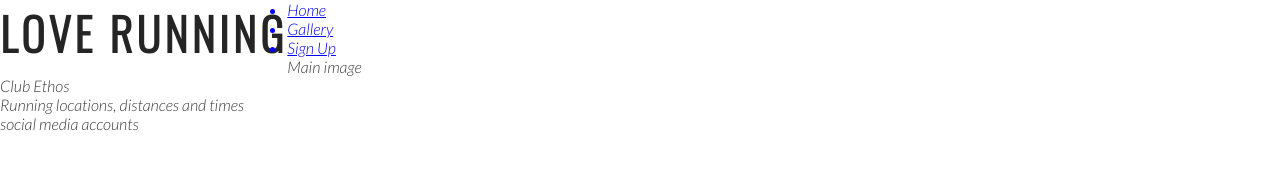
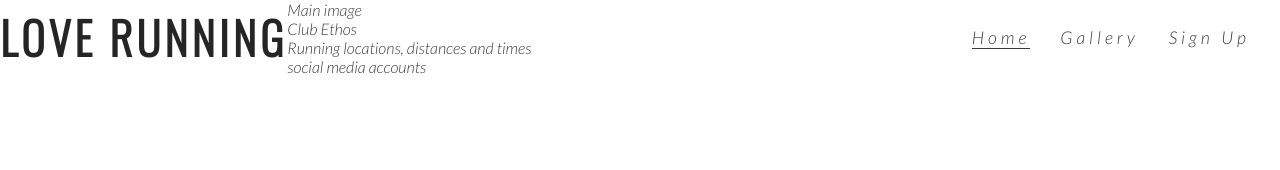
Before and after one commit to Steven192811/Love-Running, a plain HTML site: page index.html in a window 1280 px wide. Drawn offline with nearby package versions, Linux system fonts and the light colour scheme.

Commit message:
Style navigation links

```diff
--- a/assets/css/style.css
+++ b/assets/css/style.css
@@ -24,6 +24,33 @@ h1,h2 {
     float: left;
     font-size: 280%;
 }
-header {
-    color:blue;
+
+/*navigation links */
+
+#menu{
+ font-size: 110%;
+ letter-spacing: 4px;
 }
+
+#menu,#logo{
+    line-height: 75px;
+}
+
+#menu li{
+    float: right;
+    list-style-type: none;
+    margin-right: 30px;
+}
+
+#menu a{
+    text-decoration: none;
+    color: inherit;
+}
+
+#menu a:hover{
+    border-bottom: 1px solid #3a3a3a;
+}
+
+.active{
+    border-bottom:  1px solid #3a3a3a;
+}
--- a/index.html
+++ b/index.html
@@ -20,16 +20,15 @@
         </a>
 
         <nav>
-            <ul>
+            <ul id="menu">
                 <li>
-                    <a href="index.html">Home</a>
+                    <a href="#">Sign Up</a>
                 </li>
-
                 <li>
                     <a href="#">Gallery</a>
                 </li>
                 <li>
-                    <a href="#">Sign Up</a>
+                    <a href="index.html" class="active">Home</a>
                 </li>
             </ul>
         </nav>
```
